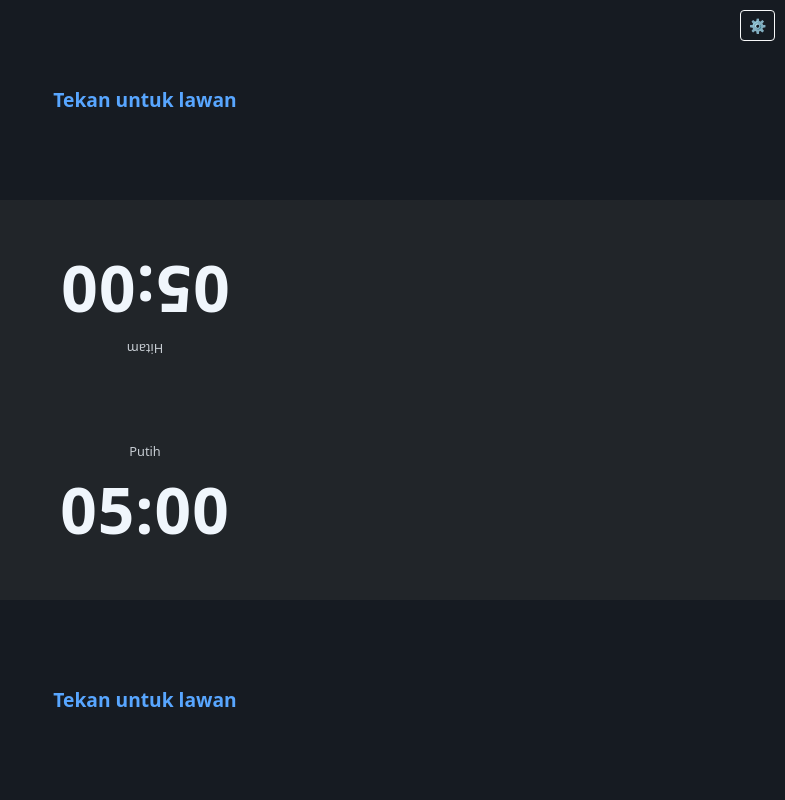
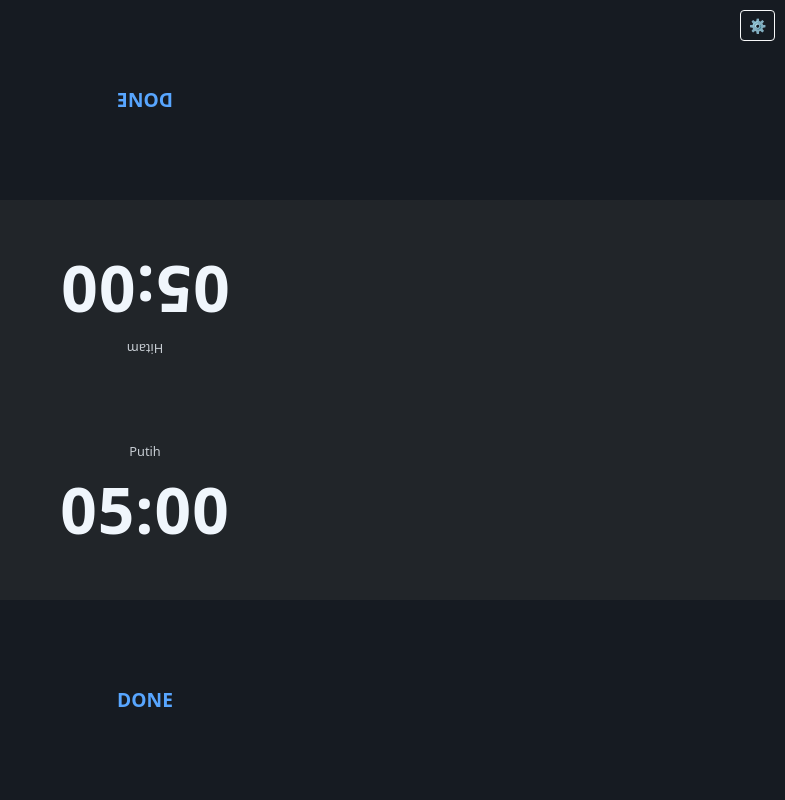
Before and after one commit to makarim2898/jam-catur, a plain HTML site: page index.html in a window 1280 px wide. Shown: the whole page, without its empty margins (495-1280 px from the left). Drawn offline with nearby package versions, Linux system fonts and the light colour scheme.

Commit message:
oke juga ini

```diff
--- a/index.html
+++ b/index.html
@@ -20,8 +20,8 @@
 </head>
 <body>
   <!-- Segmen 1: tombol untuk player 2 selesai → aktifkan player 1 -->
-  <div class="segment">
-    <button id="switch1" class="switch-btn">Tekan untuk lawan</button>
+  <div class="segment rotated">
+    <button id="switch1" class="switch-btn">DONE</button>
   </div>
   <!-- Segmen 2: timer player 2 (rotated) -->
   <div class="segment bg-dark rotated">
@@ -39,7 +39,7 @@
   </div>
   <!-- Segmen 4: tombol untuk player 1 selesai → aktifkan player 2 -->
   <div class="segment">
-    <button id="switch2" class="switch-btn">Tekan untuk lawan</button>
+    <button id="switch2" class="switch-btn">DONE</button>
   </div>
 
   <button class="btn btn-sm btn-outline-light settings-btn" data-bs-toggle="modal" data-bs-target="#settingsModal">⚙️</button>
```
